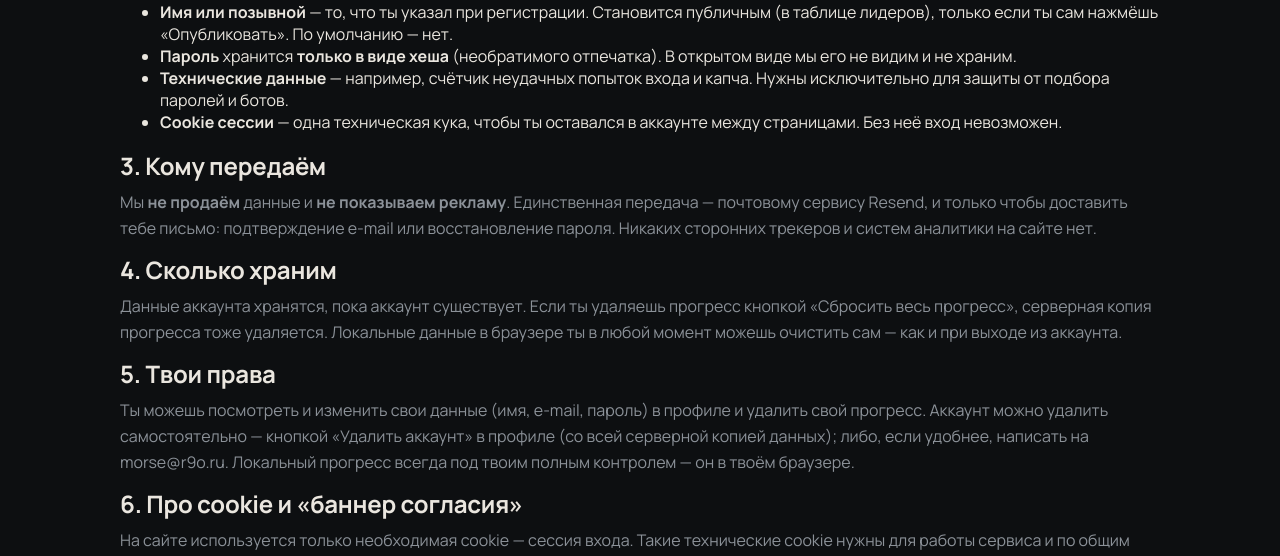
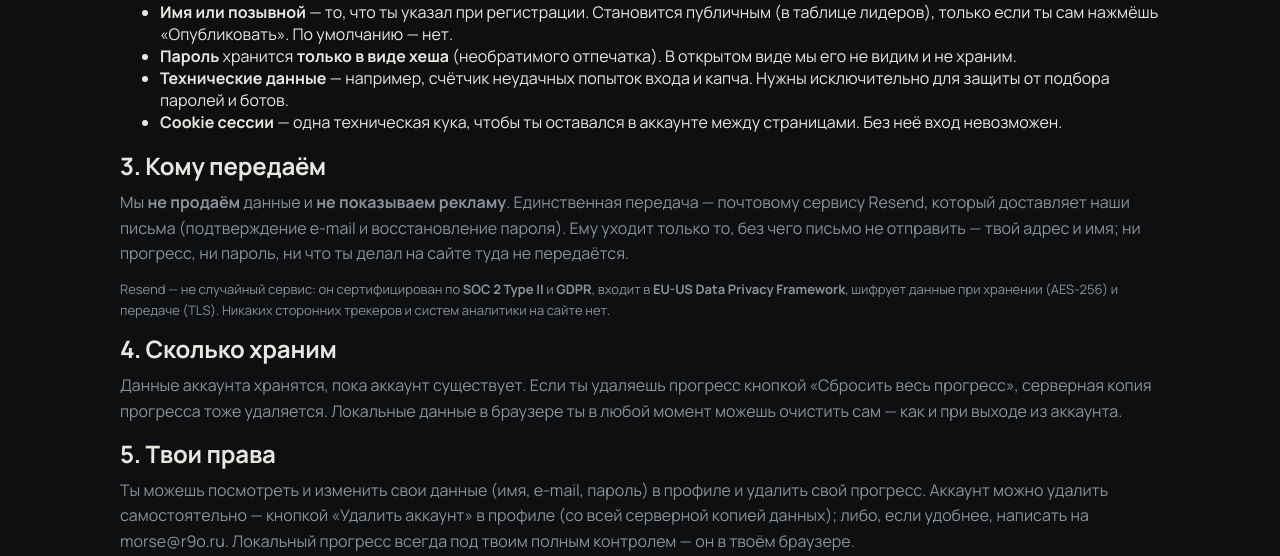
Before and after one commit to loloka/morsewave, a PHP site: page /privacy.php in a window 1280 px wide. Shown: the part 513-1069 px from the top of the page. Run offline with PHP 8.4, Linux system fonts and the light colour scheme; data comes from the database, SQL or seed files in the repository.

Commit message:
privacy: пояснение про Resend (минимум данных + сертификаты)

```diff
--- a/privacy.php
+++ b/privacy.php
@@ -40,9 +40,14 @@ include __DIR__ . '/includes/header.php';
 <h2>3. Кому передаём</h2>
 <p>Мы <b>не продаём</b> данные и <b>не показываем рекламу</b>. Единственная
     передача — почтовому сервису <a href="https://resend.com" target="_blank" rel="noopener">Resend</a>,
-    и только чтобы доставить тебе письмо: подтверждение e-mail или
-    восстановление пароля. Никаких сторонних трекеров и систем аналитики на
-    сайте нет.</p>
+    который доставляет наши письма (подтверждение e-mail и восстановление
+    пароля). Ему уходит только то, без чего письмо не отправить — твой адрес и
+    имя; ни прогресс, ни пароль, ни что ты делал на сайте туда не передаётся.</p>
+<p class="muted" style="font-size:13px;">Resend — не случайный сервис: он
+    сертифицирован по <b>SOC 2 Type II</b> и <b>GDPR</b>, входит в
+    <b>EU-US Data Privacy Framework</b>, шифрует данные при хранении (AES-256) и
+    передаче (TLS). Никаких сторонних трекеров и систем аналитики на сайте
+    нет.</p>
 
 <h2>4. Сколько храним</h2>
 <p>Данные аккаунта хранятся, пока аккаунт существует. Если ты удаляешь
```
